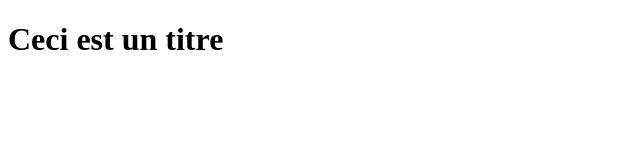
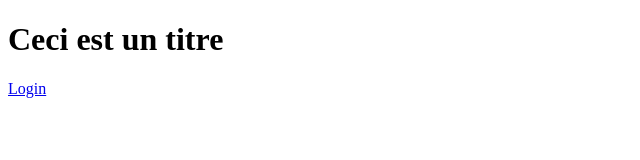
Before and after one commit to EmrickRBT/my-first-static-web-app, a website: page index.html in a window 1280 px wide. Shown: the full height of the page, 0-640 px from the left. Drawn offline with Linux system fonts and the light colour scheme.

Commit message:
Add files via upload

```diff
--- a/index.html
+++ b/index.html
@@ -1,4 +1,5 @@
 <!DOCTYPE html>
 <html>
     <h1>Ceci est un titre</h1>
+    <a href="/.auth/login/aad">Login</a>
 </html>
```
